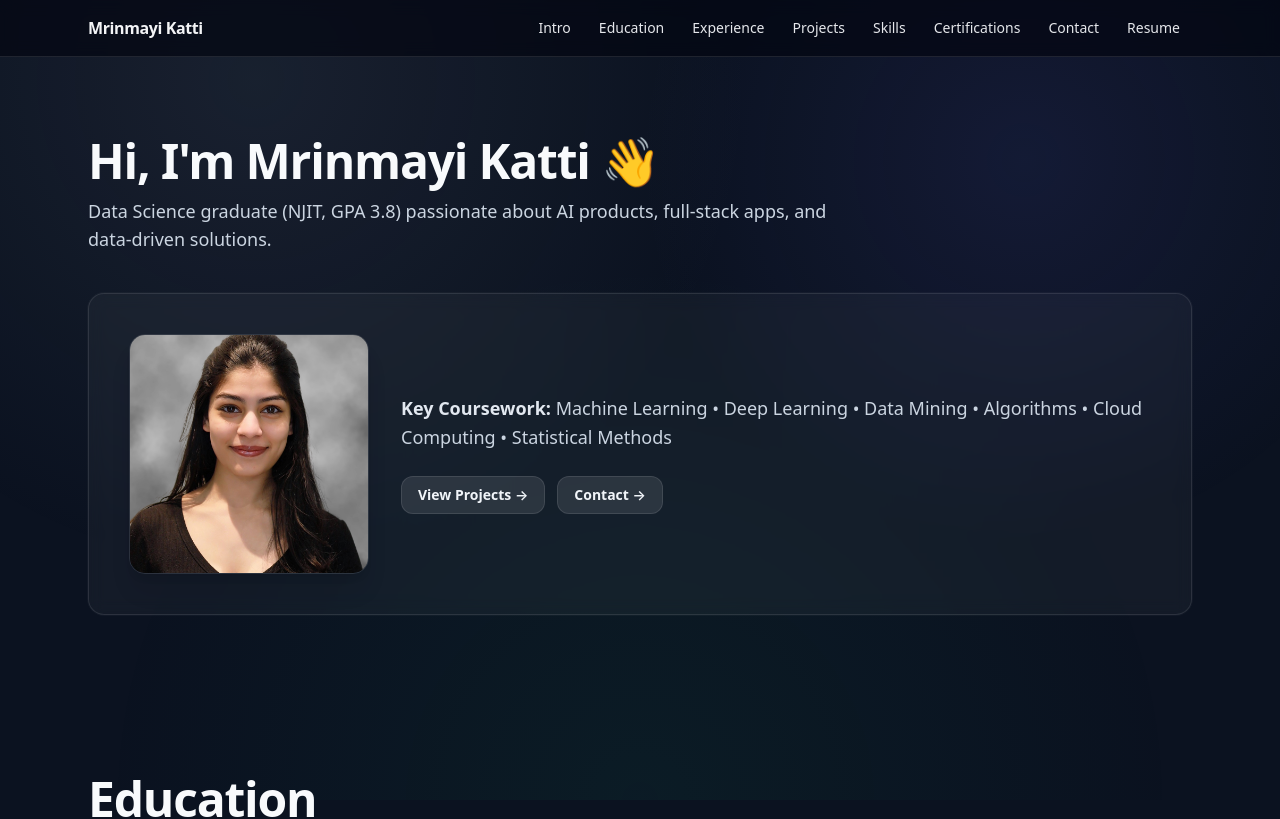
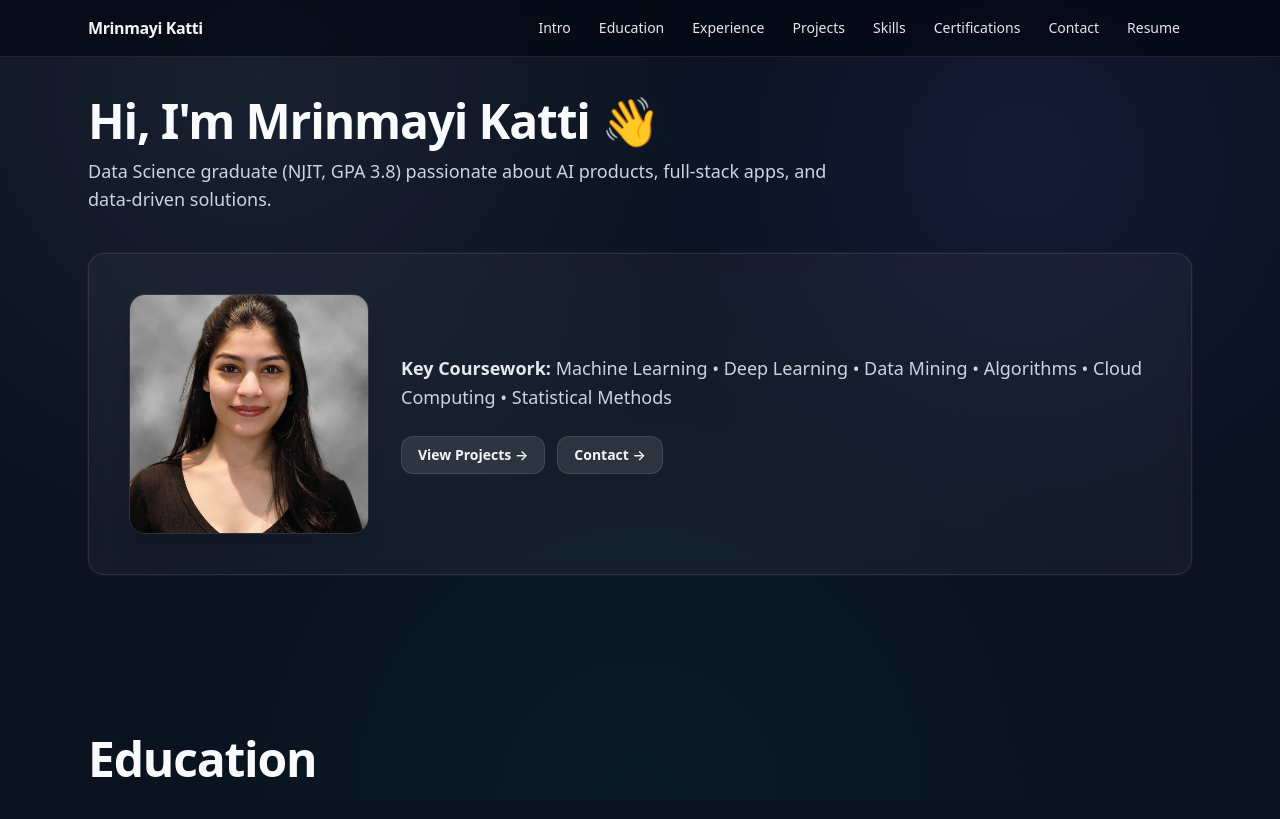
Before and after one commit to Mrinmayi03/MrinmayiKatti_Portfolio, a React (Vite) app: page / in a window 1280 px wide. Shown: the top 819 px of the page. Built offline with nearby package versions, Linux system fonts and the light colour scheme.

Commit message:
Frontend updates

```diff
--- a/src/components/SectionShell.tsx
+++ b/src/components/SectionShell.tsx
@@ -6,11 +6,18 @@
   title: string;
   subtitle?: string;
   children: React.ReactNode;
+  className?: string; // ✅ add this
 };
 
-export default function SectionShell({ id, title, subtitle, children }: Props) {
+export default function SectionShell({
+  id,
+  title,
+  subtitle,
+  children,
+  className = "",
+}: Props) {
   return (
-    <section id={id} className="py-20">
+    <section id={id} className={`py-20 ${className}`}>
       <div className="mx-auto max-w-6xl px-6">
         <div className="mb-10">
           <h2 className="text-4xl md:text-5xl font-extrabold tracking-tight text-slate-50">
```
